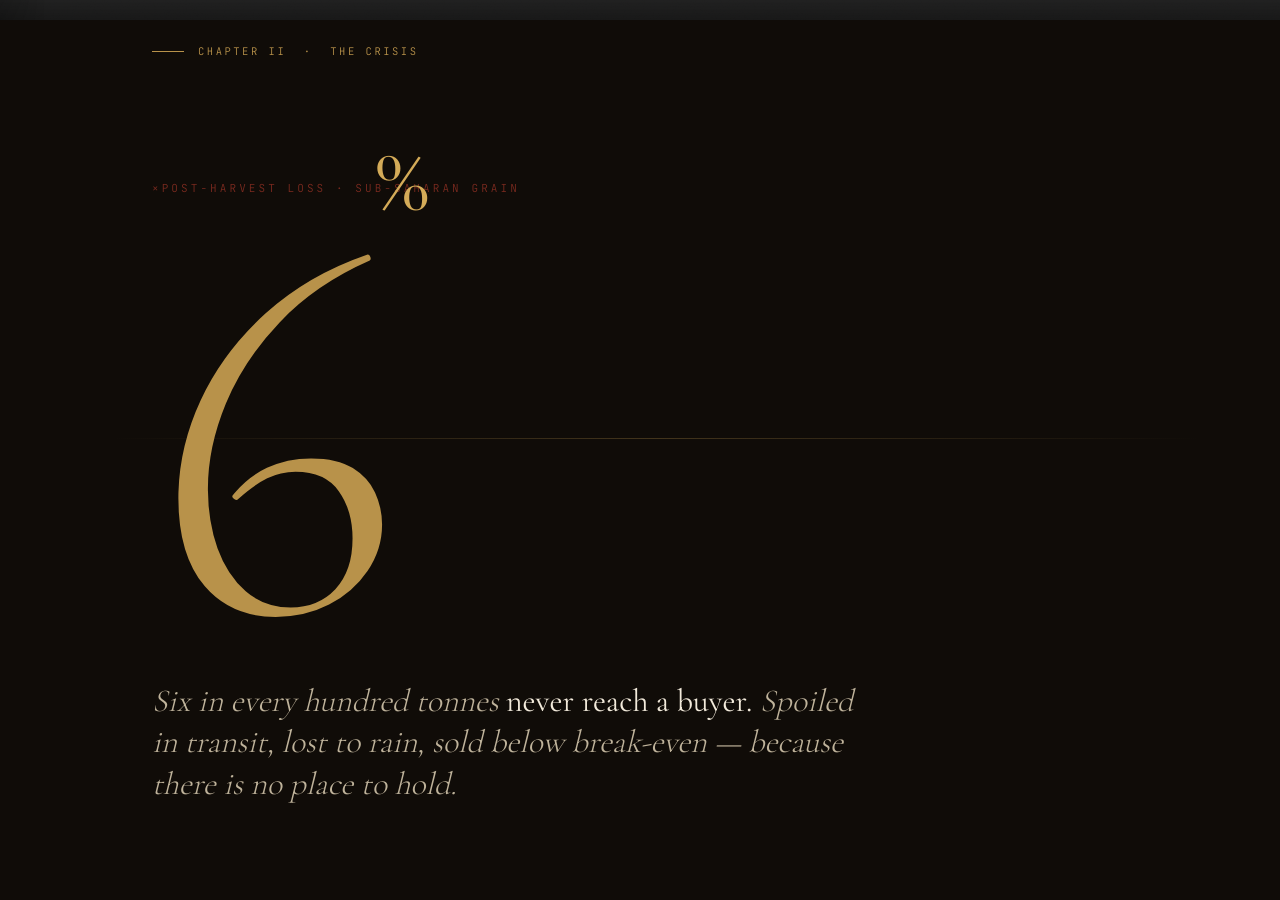
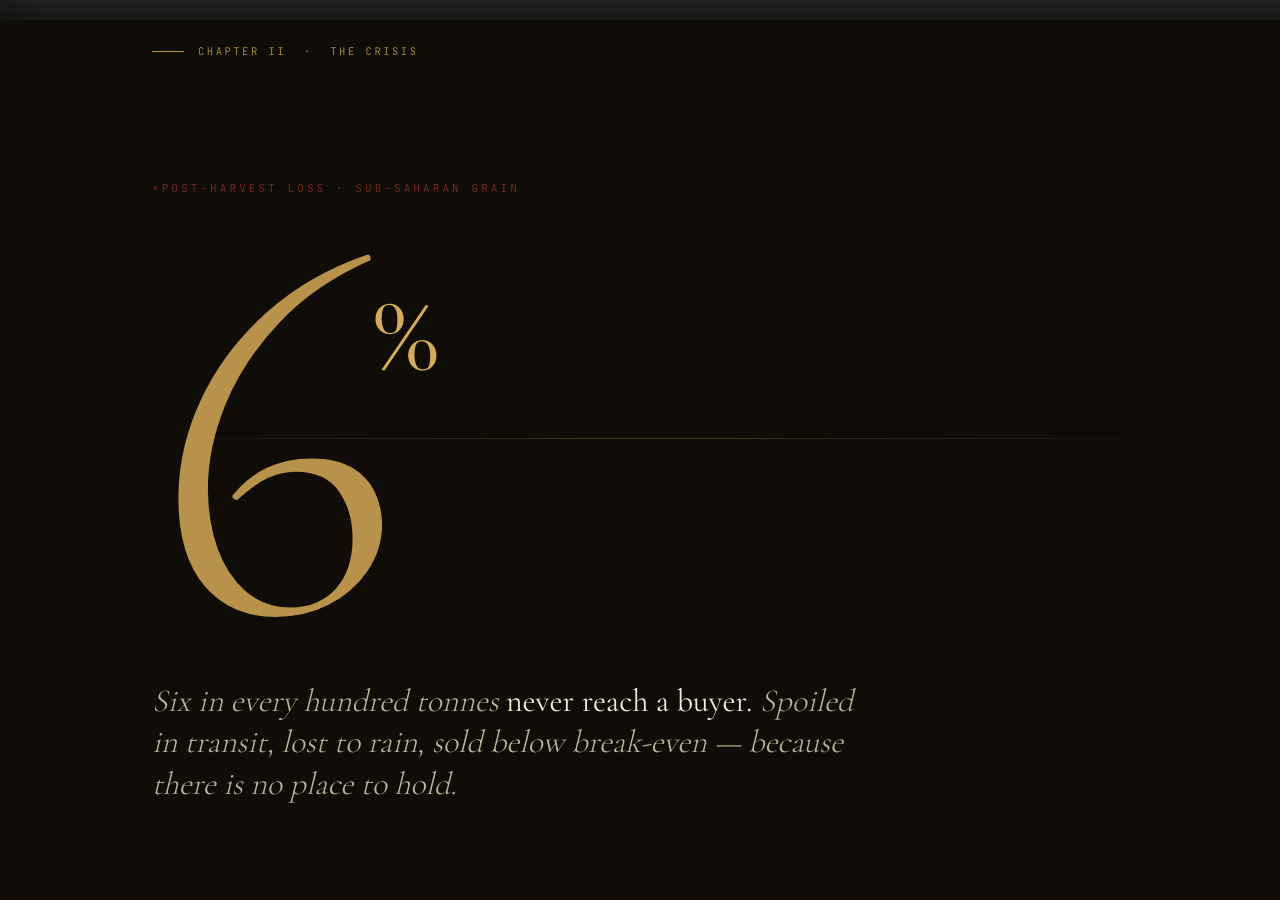
Before and after one commit to ayoajuwon1/arziqa-website, a Next.js app: page / in a window 1280 px wide. Shown: the part 780-1680 px from the top of the page. Built offline with nearby package versions, Linux system fonts and the light colour scheme; grey boxes are pictures that could not be loaded.

Commit message:
Fix scattered % in 6% section — adjust sup alignment for Cormorant Garamond

```diff
--- a/app/globals.css
+++ b/app/globals.css
@@ -468,12 +468,12 @@ body::before {
   display: inline-block;
 }
 .s-crisis .big sup {
-  font-size: .18em;
-  vertical-align: top;
-  margin-top: .4em;
-  margin-left: .05em;
+  font-size: .22em;
+  vertical-align: super;
+  margin-left: .02em;
   color: var(--gold-soft);
   font-weight: 300;
+  line-height: 0;
 }
 .s-crisis .big::after {
   content: "";
```
